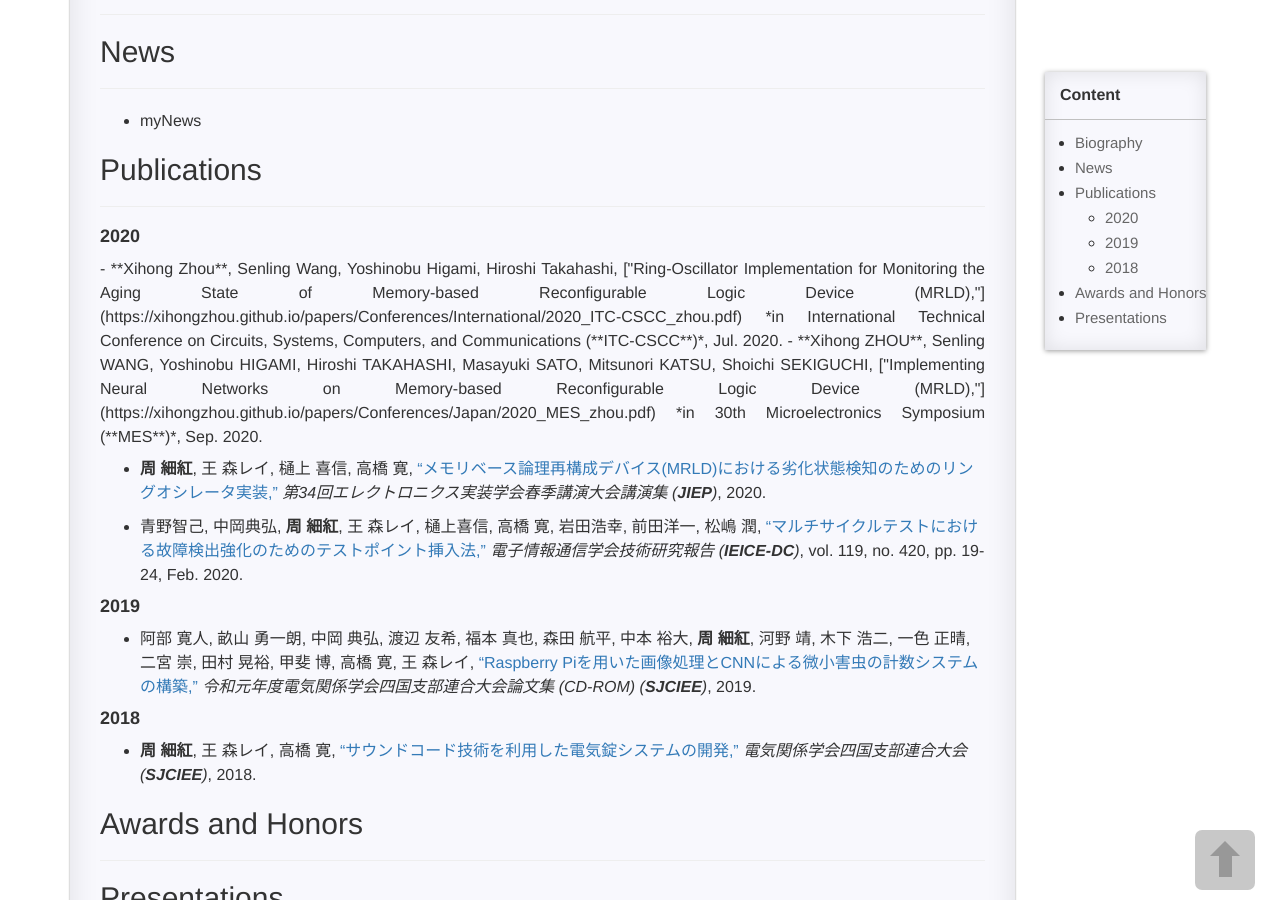
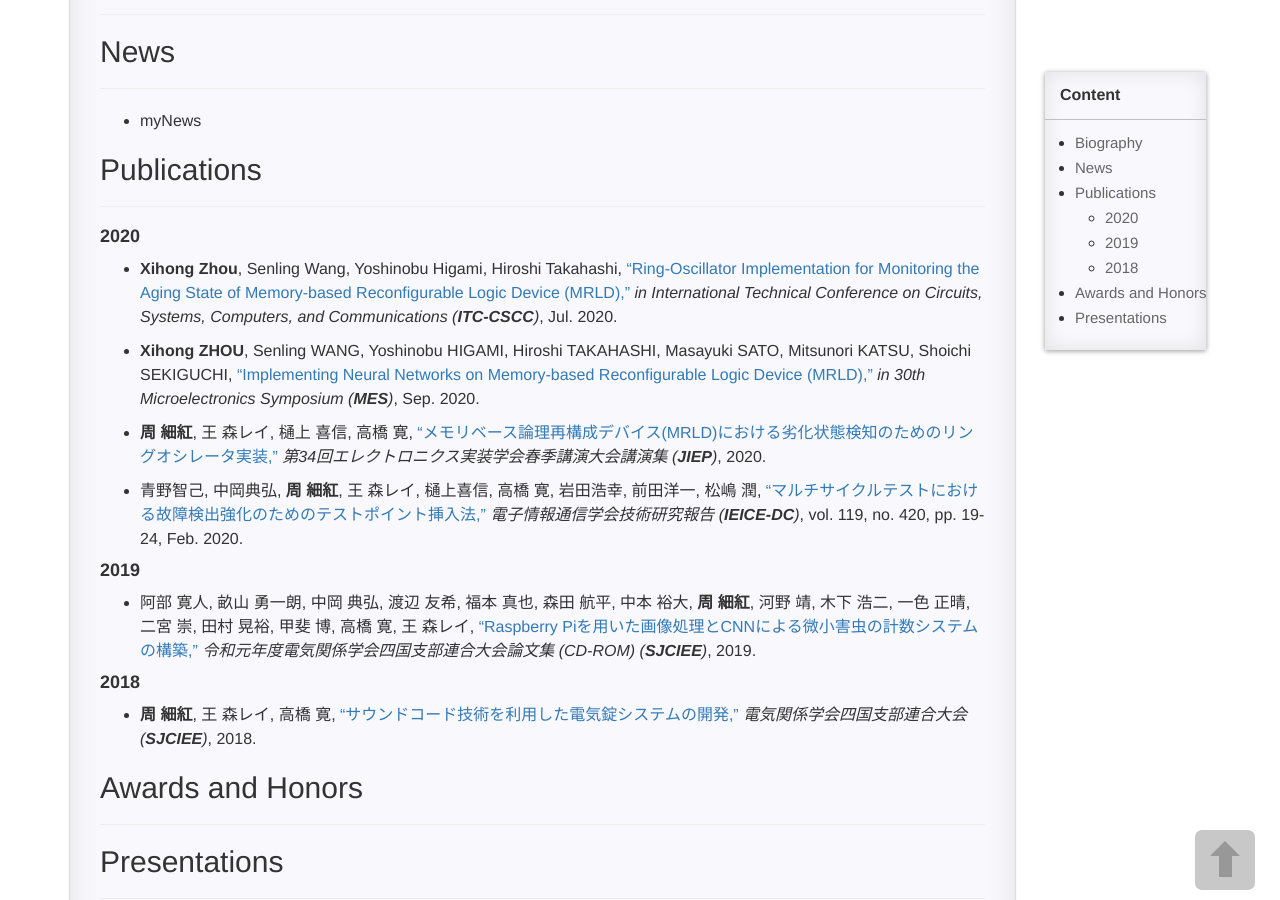
Before and after one commit to XihongZhou/xihongzhou.github.io, a Jekyll site: the page built from pages/1_homepage.md, in a window 1280 px wide and 900 px high, scrolled down 622 px. Built offline with Jekyll 4.4.1, drawn with Linux system fonts in a browser that asks for light colours; comment, search, counter and statistics services are not loaded.

Commit message:
Update 1_homepage.md

```diff
--- a/pages/1_homepage.md
+++ b/pages/1_homepage.md
@@ -55,13 +55,11 @@ permalink: /homepage/
 ---
 
 #### 2020
-<p align="justify" style="margin-bottom: 0.5em">
 
 - **Xihong Zhou**, Senling Wang, Yoshinobu Higami, Hiroshi Takahashi, ["Ring-Oscillator Implementation for Monitoring the Aging State of Memory-based Reconfigurable Logic Device (MRLD),"](https://xihongzhou.github.io/papers/Conferences/International/2020_ITC-CSCC_zhou.pdf) *in International Technical Conference on Circuits, Systems, Computers, and Communications (**ITC-CSCC**)*, Jul. 2020.
 
 - **Xihong ZHOU**, Senling WANG, Yoshinobu HIGAMI, Hiroshi TAKAHASHI, Masayuki SATO, Mitsunori KATSU, Shoichi SEKIGUCHI, ["Implementing Neural Networks on Memory-based Reconfigurable Logic Device (MRLD),"](https://xihongzhou.github.io/papers/Conferences/Japan/2020_MES_zhou.pdf) *in 30th Microelectronics Symposium (**MES**)*, Sep. 2020.
 
-</p>
 - **周 細紅**, 王 森レイ, 樋上 喜信, 高橋 寛, ["メモリベース論理再構成デバイス(MRLD)における劣化状態検知のためのリングオシレータ実装,"](https://xihongzhou.github.io/papers/Conferences/Japan/2020_JIEP_zhou.pdf) *第34回エレクトロニクス実装学会春季講演大会講演集 (**JIEP**)*, 2020.
 
 - 青野智己, 中岡典弘, **周 細紅**, 王 森レイ, 樋上喜信, 高橋 寛, 岩田浩幸, 前田洋一, 松嶋 潤, ["マルチサイクルテストにおける故障検出強化のためのテストポイント挿入法,"](https://xihongzhou.github.io/papers/Conferences/Japan/2019_DC_Aono.pdf) *電子情報通信学会技術研究報告 (**IEICE-DC**)*, vol. 119, no. 420, pp. 19-24, Feb. 2020.
```
